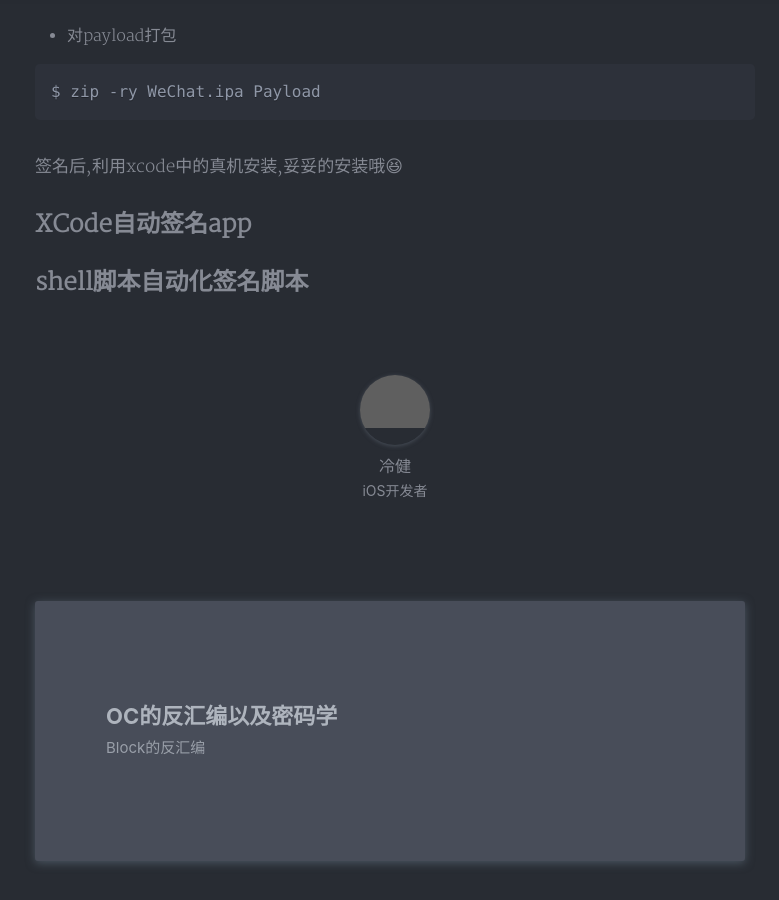
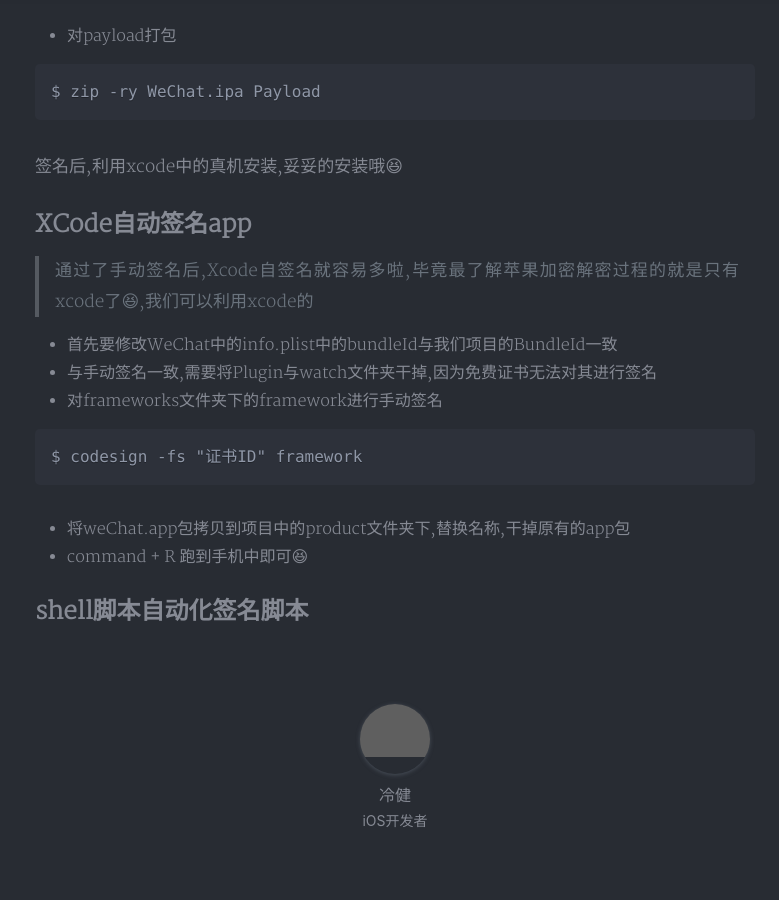
Before and after one commit to justForL/justForL.github.io, a Jekyll site: the page built from _posts/2018-05-07-重签名.md, in a window 1280 px wide and 900 px high, scrolled down 4842 px. Shown: the whole window, without its empty margins (245-1024 px from the left). Built offline with Jekyll 4.4.1, drawn with Linux system fonts in a browser that asks for light colours; nearby versions of some CDN libraries; comment, search, counter and statistics services are not loaded; a style sheet for code colours, icons or effects is not loaded; grey boxes are pictures that could not be loaded.

Commit message:
xcode签名补充

````diff
--- a/_posts/2018-05-07-重签名.md
+++ b/_posts/2018-05-07-重签名.md
@@ -97,4 +97,17 @@
 签名后,利用xcode中的真机安装,妥妥的安装哦😆
 ## XCode自动签名app
 
+> 通过了手动签名后,Xcode自签名就容易多啦,毕竟最了解苹果加密解密过程的就是只有xcode了😆,我们可以利用xcode的
+
+* 首先要修改WeChat中的info.plist中的bundleId与我们项目的BundleId一致
+* 与手动签名一致,需要将Plugin与watch文件夹干掉,因为免费证书无法对其进行签名
+* 对frameworks文件夹下的framework进行手动签名
+
+```c
+$ codesign -fs "证书ID" framework
+```
+
+* 将weChat.app包拷贝到项目中的product文件夹下,替换名称,干掉原有的app包
+* command + R 跑到手机中即可😆
+
 ## shell脚本自动化签名脚本
````
